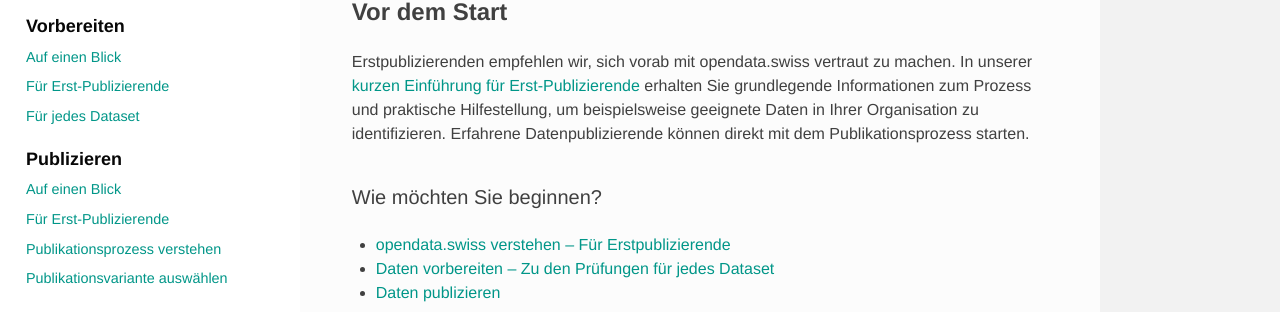
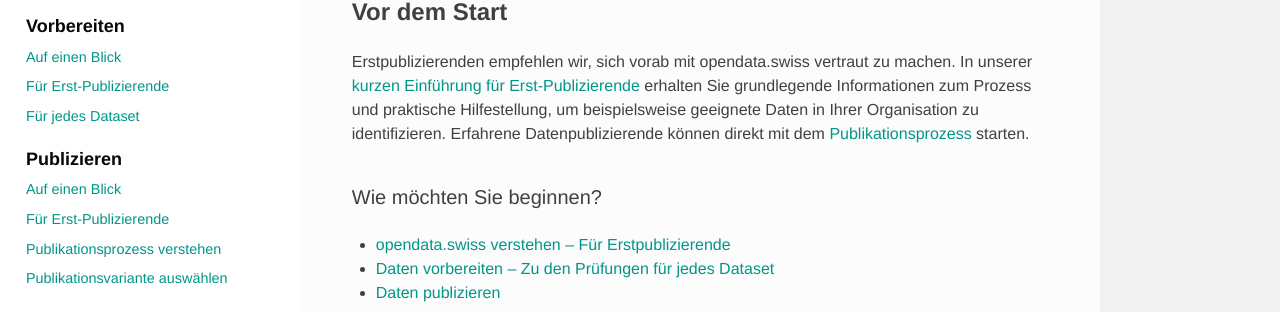
Before and after one commit to opendata-swiss/ogdch-handbook, a Sphinx documentation site: the page built from source/index.rst, in a window 1280 px wide and 900 px high, scrolled down 478 px. Shown: the part 183-495 px from the top of the window. Built offline with Sphinx 7.4.7 and the Read the Docs theme 2.0.0, drawn with Linux system fonts in a browser that asks for light colours; cross-references to code outside the pages are shown as plain code; part of the change alters nothing that is shown.

```diff
--- a/source/index.rst
+++ b/source/index.rst
@@ -47,7 +47,7 @@ vertraut zu machen. In unserer
 erhalten Sie grundlegende Informationen zum Prozess und praktische
 Hilfestellung, um beispielsweise geeignete Daten in
 Ihrer Organisation zu identifizieren. Erfahrene Datenpublizierende
-können direkt mit dem Publikationsprozess starten.
+können direkt mit dem :doc:`Publikationsprozess <content/publizieren/publizieren>` starten.
 
 Wie möchten Sie beginnen?
 -------------------------
```
